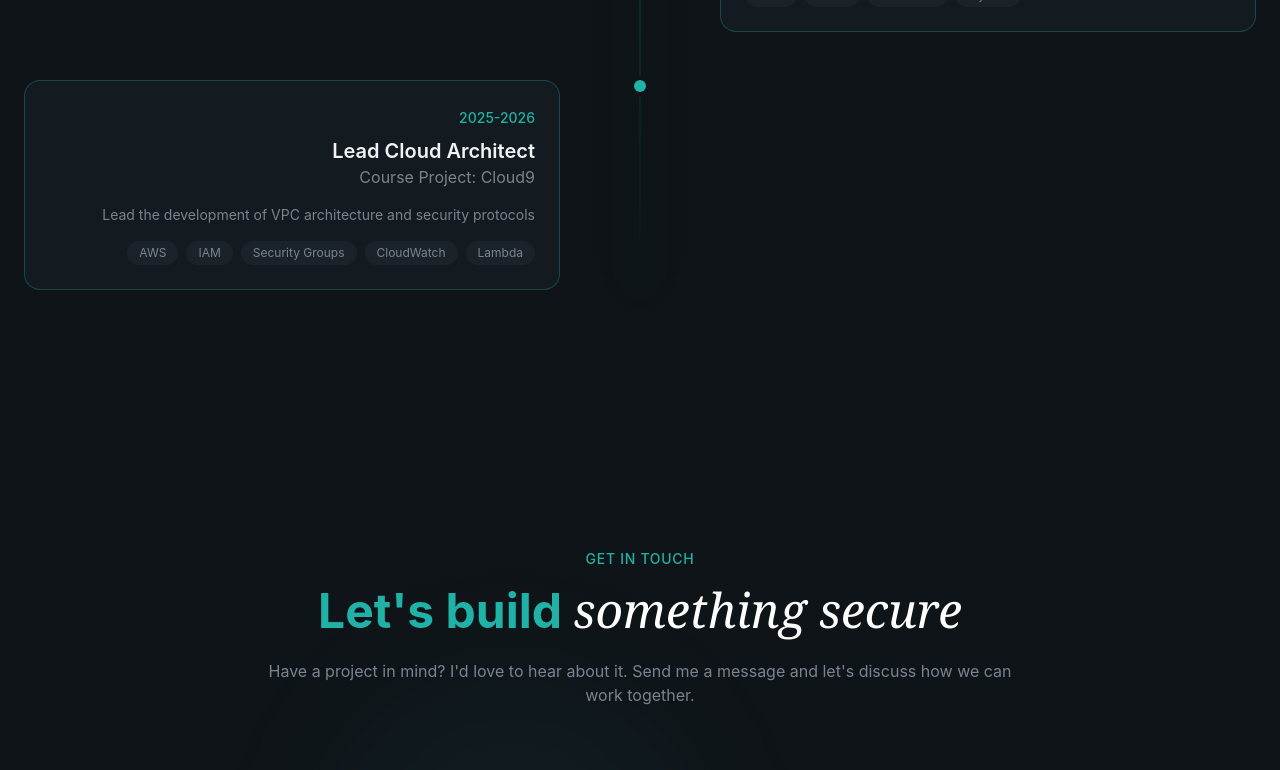
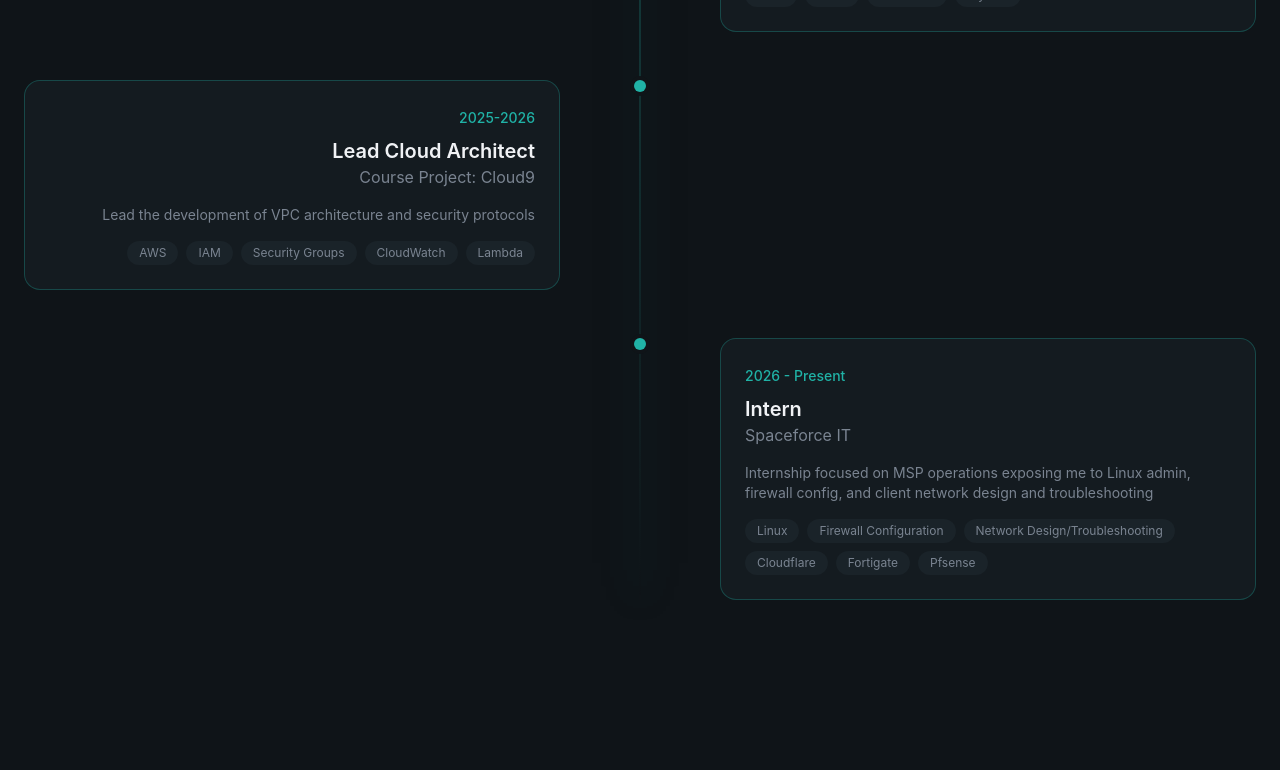
Before and after one commit to ThatoneGuywhoStoleyourPassword/Portfolio, a React (Vite) app: page / in a window 1280 px wide. Shown: the part 5260-6030 px from the top of the page. Built offline with nearby package versions, Linux system fonts and the light colour scheme.

Commit message:
New position

```diff
--- a/src/sections/Experience.jsx
+++ b/src/sections/Experience.jsx
@@ -8,12 +8,12 @@ const experiences = [
         current: true,
     },
     {
-        period: "2026-Present",
+        period: "2026-2026",
         role: "Lead WAN Architect / Project Manager",
         company: "Captone Project: Cloud Network",
         description: "Developed the WAN protocols for internetwork communications. I also managed the team using SCRUM and AGILE techniques",
         technologies: ["Jira", "Cisco Packet Tracer", "Cisco IOS"],
-        current: true,
+        current: false,
     },
     {
         period: "2025-2026",
@@ -39,7 +39,14 @@ const experiences = [
         technologies: ["AWS", "IAM", "Security Groups", "CloudWatch", "Lambda"],
         current: false,
     },
-
+    {
+        period: "2026 - Present",
+        role: "Intern",
+        company: "Spaceforce IT",
+        description: "Internship focused on MSP operations exposing me to Linux admin, firewall config, and client network design and troubleshooting",
+        technologies: ["Linux", "Firewall Configuration", "Network Design/Troubleshooting","Cloudflare","Fortigate","Pfsense"],
+        current: true,
+    },
 ]
 
 
```
